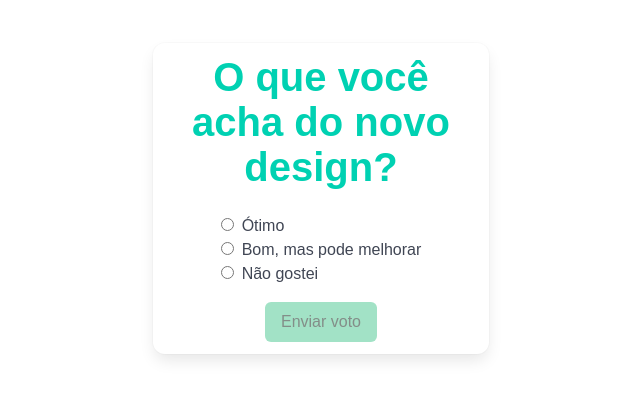
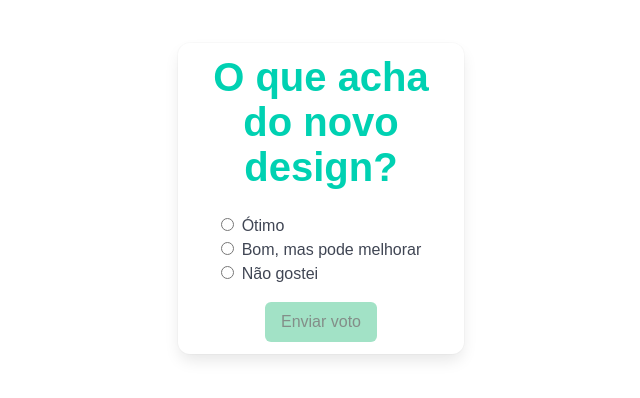
Before and after one commit to magas-xlr/spa-golden-verbena, a website: page index.html in a window 1280 px wide. Shown: the part 202-600 px from the top of the page, without its empty margins (319-959 px from the left). Drawn offline with nearby package versions, Linux system fonts and the light colour scheme.

Commit message:
Testando commitlint

```diff
--- a/index.html
+++ b/index.html
@@ -13,7 +13,7 @@
     <section class="section is-fullheight is-flex is-justify-content-center is-align-items-center">
         <div class="column is-half box  is-flex-direction-column ">
             <h1 class="title has-text-centered has-text-primary is-size-2 has-text-weight-bold">
-                O que você acha do novo design?
+                O que acha do novo design?
             </h1>
             <form method="post" class="is-flex is-flex-direction-column is-align-items-center">
                 <fieldset>
```
